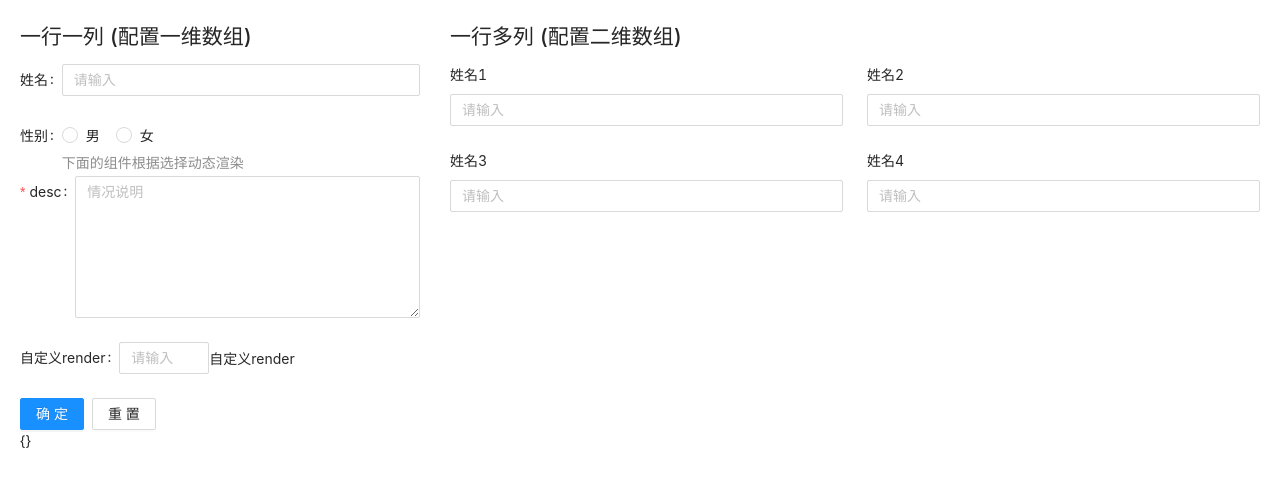
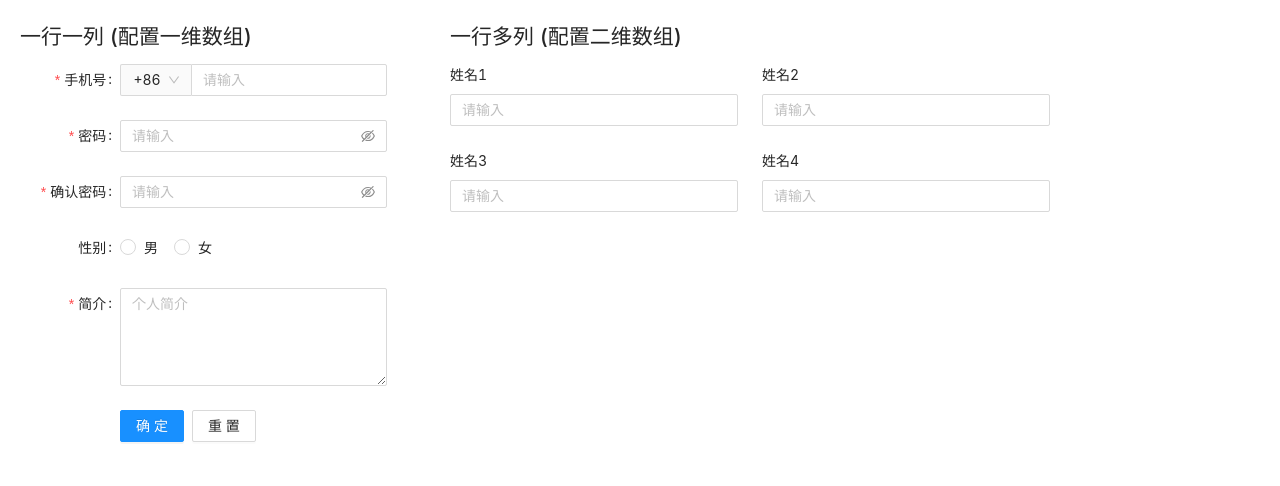
Before and after one commit to leonwgc/antd-form-render, a React app: page / in a window 1280 px wide. Shown: the top 486 px of the page. Built offline with nearby package versions, Linux system fonts and the light colour scheme; the HTML template or start-up script is replaced by a standard one.

Commit message:
refactor demo

```diff
--- a/demo/App.jsx
+++ b/demo/App.jsx
@@ -7,62 +7,115 @@ export default function App() {
   const [form] = Form.useForm();
   const [form2] = Form.useForm();
   const [data, setData] = useState({});
+  const formItemLayout = {
+    labelCol: {
+      span: 6,
+    },
+    wrapperCol: {
+      span: 16,
+    },
+  };
+  const tailFormItemLayout = {
+    wrapperCol: {
+      span: 16,
+      offset: 6,
+    },
+  };
 
   // 如果是一维数组，则从上往下一行放一个 item
   const layout = [
     {
       type: Input,
-      label: '姓名',
+      label: '手机号',
       placeholder: '请输入',
-      name: 'name',
+      name: 'tel',
       // 对Input的配置 , elProps对type指定的组件配置
       elProps: {
-        maxLength: 10,
+        maxLength: 11,
+        addonBefore: (
+          <Form.Item name="prefix" noStyle initialValue="86">
+            <Select
+              style={{
+                width: 70,
+              }}
+            >
+              <Option value="86">+86</Option>
+              <Option value="87">+87</Option>
+            </Select>
+          </Form.Item>
+        ),
+      },
+      // 对Form.Item的配置
+      itemProps: {
+        rules: [
+          { required: true, message: '请输入' },
+          { pattern: /^1\d{10}$/, message: '手机号必须为11位数字' },
+        ],
+      },
+    },
+    {
+      type: Input.Password,
+      label: '密码',
+      placeholder: '请输入',
+      name: 'pwd',
+      itemProps: {
+        rules: [{ required: true, message: '请输入' }],
+      },
+    },
+    {
+      type: Input.Password,
+      label: '确认密码',
+      placeholder: '请输入',
+      name: 'confirmPwd',
+      itemProps: {
+        rules: [
+          { required: true, message: '请输入' },
+          ({ getFieldValue }) => ({
+            validator(_, value) {
+              if (!value || getFieldValue('pwd') === value) {
+                return Promise.resolve();
+              }
+              return Promise.reject(new Error('两次密码不一致'));
+            },
+          }),
+        ],
       },
     },
     {
       type: Radio.Group,
       label: '性别',
       name: 'gender',
-      // 对Radio.Group的配置
       elProps: {
         options: [
           { label: '男', value: '男' },
           { label: '女', value: '女' },
         ],
       },
-      // 对Form.Item的配置
-      itemProps: {
-        help: '下面的组件根据选择动态渲染',
-      },
     },
     {
       // 根据条件动态返回object
       getJSON() {
-        return data.gender === 'male'
+        return data.gender === '男'
           ? {
               type: Input,
               label: '兴趣爱好(男)',
               placeholder: '请输入兴趣爱好',
               name: 'hobby',
-              // 对Form.Item的配置
               itemProps: {
-                rules: [{ required: true, message: '请输入男孩输入兴趣爱好' }],
+                rules: [{ required: true, message: '请输入兴趣爱好' }],
               },
             }
-          : data.gender === 'female'
+          : data.gender === '女'
           ? {
               type: Select,
               label: '兴趣爱好(女)',
               placeholder: '请选择兴趣爱好',
               name: 'hobby',
-              // 对Form.Item的配置
               itemProps: {
                 itemProps: {
                   rules: [{ required: true, message: '请选择兴趣爱好' }],
                 },
               },
-              // 对Select的配置
               elProps: {
                 options: [
                   { label: '画画', value: '画画' },
@@ -76,14 +129,12 @@ export default function App() {
     },
     {
       type: Input.TextArea,
-      name: '情况说明',
-      label: 'desc',
-      // 对Input.TextArea的配置
+      name: 'desc',
+      label: '简介',
       elProps: {
-        placeholder: '情况说明',
-        rows: 6,
+        placeholder: '个人简介',
+        rows: 4,
       },
-      // 对Form.Item的配置
       itemProps: {
         rules: [
           {
@@ -96,28 +147,15 @@ export default function App() {
       // 自定义render
       render() {
         return (
-          <Form.Item label="自定义render">
-            <Form.Item name="amount" rules={[{ required: true, message: '请输入' }]} noStyle>
-              <InputNumber min={1} placeholder="请输入" />
-            </Form.Item>
-            <span className="remind">自定义render</span>
-          </Form.Item>
-        );
-      },
-    },
-    {
-      // 自定义render
-      render() {
-        return (
-          <div className="search-part">
+          <Form.Item {...tailFormItemLayout}>
             <Space>
               <Button htmlType="submit" type="primary">
                 确定
               </Button>
               <Button htmlType="reset">重置</Button>
             </Space>
-            <div>{JSON.stringify(data)}</div>
-          </div>
+
+          </Form.Item>
         );
       },
     },
@@ -171,14 +209,13 @@ export default function App() {
     ],
   ];
 
-  console.log(FormRender);
-
   return (
     <div className="app">
       <Form
         form={form}
         className="form"
         layout="horizontal"
+        {...formItemLayout}
         onValuesChange={(v) => {
           setData((p) => ({ ...p, ...v }));
         }}
--- a/demo/App.less
+++ b/demo/App.less
@@ -7,8 +7,7 @@
   }
 
   > .form1 {
-    width: 960px;
+    width: 600px;
     margin-left: 30px;
-    flex: 1;
   }
 }
--- a/webpack.config.js
+++ b/webpack.config.js
@@ -1,5 +1,4 @@
 const path = require('path');
-const fs = require('fs');
 const chalk = require('chalk');
 const webpack = require('webpack');
 const HtmlWebpackPlugin = require('html-webpack-plugin');
@@ -14,13 +13,12 @@ const port = 9004;
 
 const getHtmlTpl = require('./tpl');
 
-const entry = isDev ? './demo/index' : './src/index';
+const entry = './demo/index';
 
 const output = {
   path: getPath('./dist'),
   chunkFilename: `[name].js`,
   filename: '[name].js',
-  ...(isProd ? { library: 'AntdFormRender', libraryTarget: 'umd' } : null),
 };
 
 const resolveAlias = {
```
